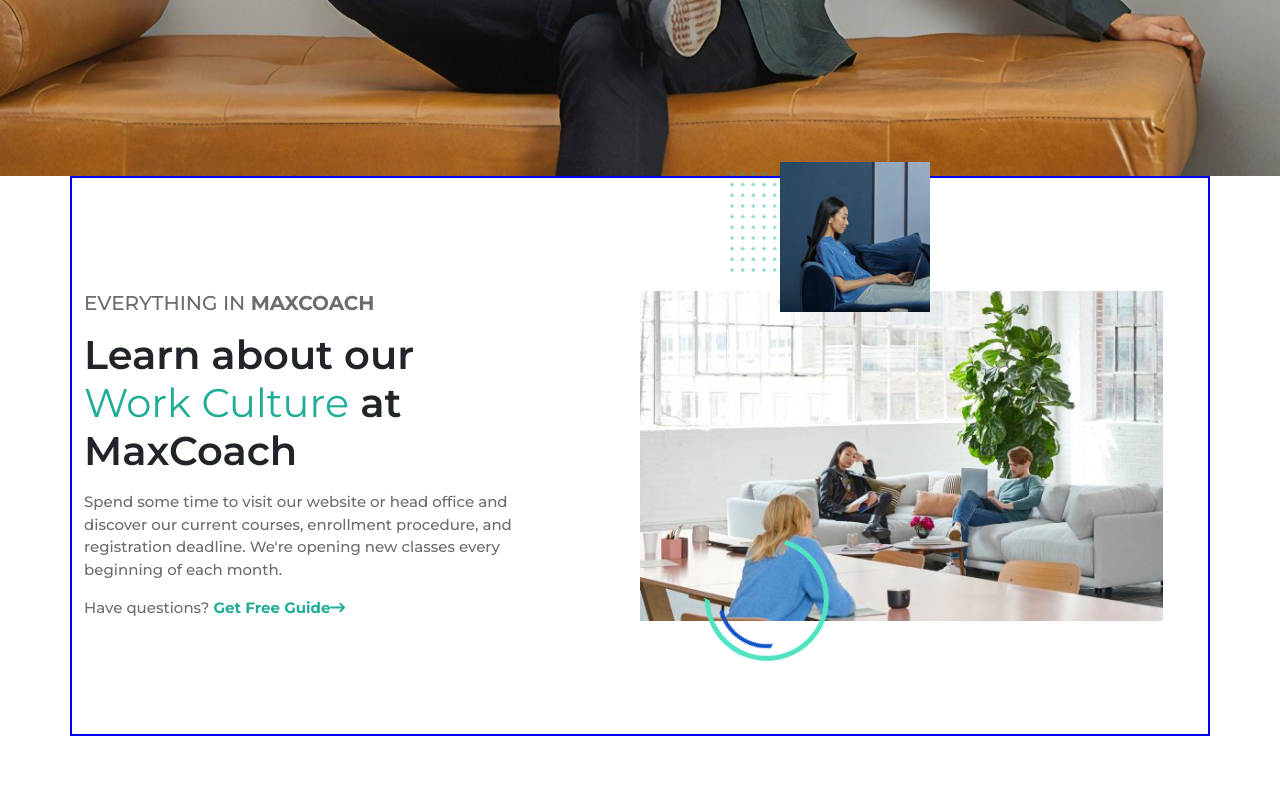
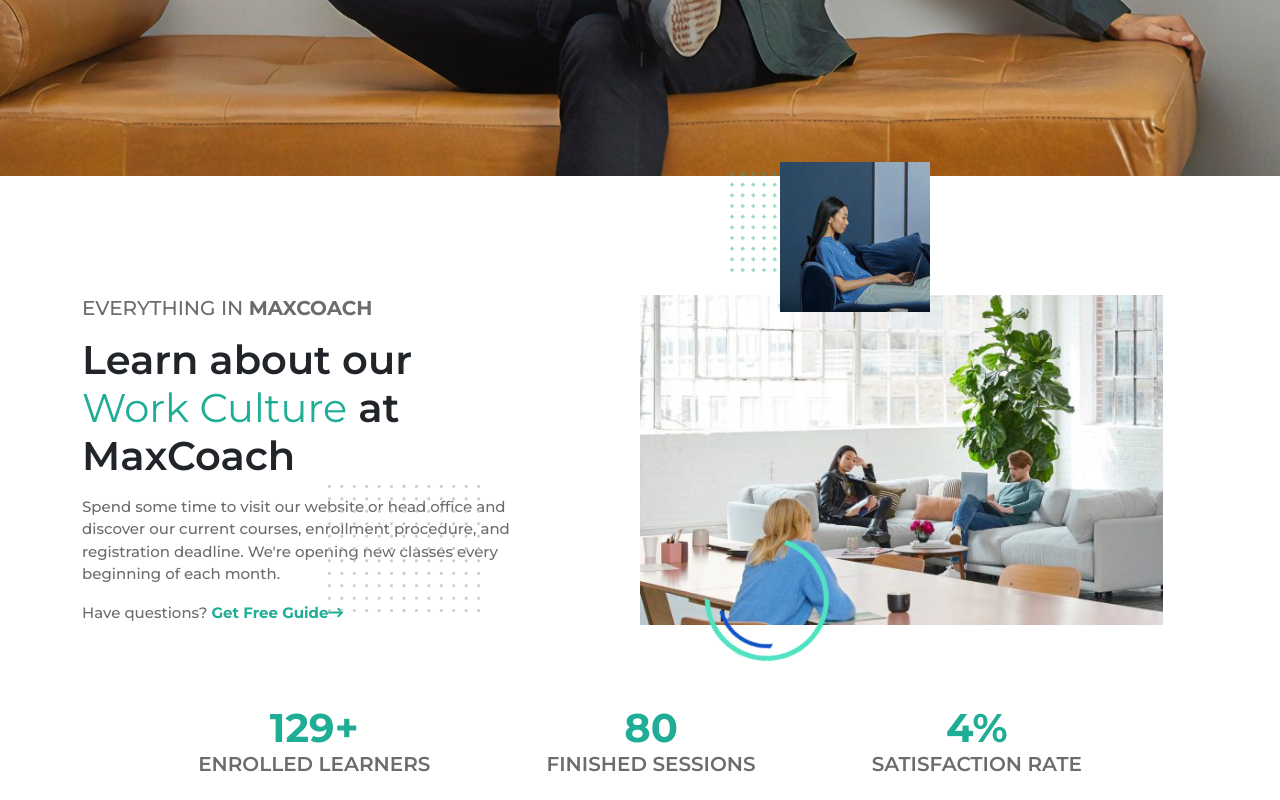
Before and after one commit to PeeperInTheSpace/proj-html-vuejs, a Vue app: page / in a window 1280 px wide. Shown: the part 588-1388 px from the top of the page. Before the commit the page ends 1324 px from the top, so only its background shows below. Built offline with nearby package versions, Linux system fonts and the light colour scheme.

Commit message:
Main: EverythingOneSection Completed!

```diff
--- a/src/components/HeaderSection.vue
+++ b/src/components/HeaderSection.vue
@@ -8,7 +8,7 @@
             </li>
         </ul>
         <div class="d-flex justify-content-center align-items-center h-100 fl-header">
-            <img src="../assets/img/dark-logo.png" alt="logo" class="h-50">
+            <img src="../assets/img/dark-logo.png" alt="logo" class="h-50 fl-logo">
         </div>
         <div class="d-flex justify-content-end align-items-center fl-header">
             <div class="fl-headericon d-flex align-items-center gap-3">
@@ -76,10 +76,19 @@
     position: fixed;
     z-index: 999;
 
+    .fl-logo:hover {
+        cursor: pointer;
+    }
+
     .fl-headericon {
         height: 20px;
         padding: 0px 15px;
         position: relative;
+
+        img:hover, .fa-circle-user:hover {
+            cursor: pointer;
+        }
+
     }
 
     .fl-carticonbadge {
--- a/src/components/sub-components/EverythingOneSection.vue
+++ b/src/components/sub-components/EverythingOneSection.vue
@@ -1,4 +1,5 @@
 <template>
+  <main>
     <section class="container d-flex justify-content-center align-items-center w-100">
       <div class="w-50">
         <div class="fl-paragraph">
@@ -14,8 +15,24 @@
         <img src="../../assets/img/maxcoach-shape-07-100x100.png" alt="dots" class="fl-dots">
         <img src="../../assets/img/stock-full-hd-10-ohki1ayywq3cqutettrncduujpoaorifqu4relt2ts.jpg" alt="background" class="fl-mainimg" >
         <img src="../../assets/img/maxcoach-shape-02.png" alt="semicircles" class="fl-semicircles">
+        <img src="../../assets/img/maxcoach-shape-08.png" alt="dots-big" class="fl-dots-big">
       </div>
     </section>
+    <section class="fl-numbers container d-flex text-center justify-content-evenly align-items-center">
+      <div>
+        <h1>129+</h1>
+        <h5>ENROLLED LEARNERS</h5>
+      </div>
+      <div>
+        <h1>80</h1>
+        <h5>FINISHED SESSIONS</h5>
+      </div>
+      <div>
+        <h1>4%</h1>
+        <h5>SATISFACTION RATE</h5>
+      </div>
+    </section>
+  </main>
 </template>
 
 <script>
@@ -28,10 +45,9 @@
 
 @import "../../style/common.scss";
 
-  section {
+  main {
     // DEBUG
-    height: 70vh;
-    border: 2px solid blue;
+    // border: 2px solid blue;
 
     .fl-paragraph {
       width: 445px;
@@ -44,14 +60,19 @@
         span {
           font-weight: 700;
           color: $primary;
+
+          &:hover {
+            cursor: pointer;
           }
 
         }
 
       }
 
-    div {
-      height: 330px;
+    }
+
+    section {
+      height: 55vh;
 
       .fl-mainimg {
         height: 330px;
@@ -74,6 +95,13 @@
         right: 450px;
       }
 
+      .fl-dots-big {
+        position: absolute;
+        z-index: 1;
+        bottom: -400px;
+        right: 800px;
+      }
+
       .fl-browncircle {
         position: absolute;
         left: 780px;
@@ -85,8 +113,6 @@
         right: 450px;
         bottom: -450px;
         z-index: 3;
-      }
-
       }
 
       h5 {
@@ -105,5 +131,22 @@
 
     }
 
+    .fl-numbers {
+      height: 15vh;
+
+      h1 {
+        color: $primary;
+        font-weight: 700;
+      }
+
+      h5 {
+        color: $infoText;
+        font-weight: 600;
+      }
+
+    }
+
+  }
+
 
 </style>
--- a/src/components/sub-components/HeroSection.vue
+++ b/src/components/sub-components/HeroSection.vue
@@ -38,7 +38,7 @@
       width: 30px;
       background-color: white;
       position: absolute;
-      right: 0px;
+      right: -5px;
       top: 200px;
 
       img {
```
Lines whose indentation alone changed are shown as unchanged.
